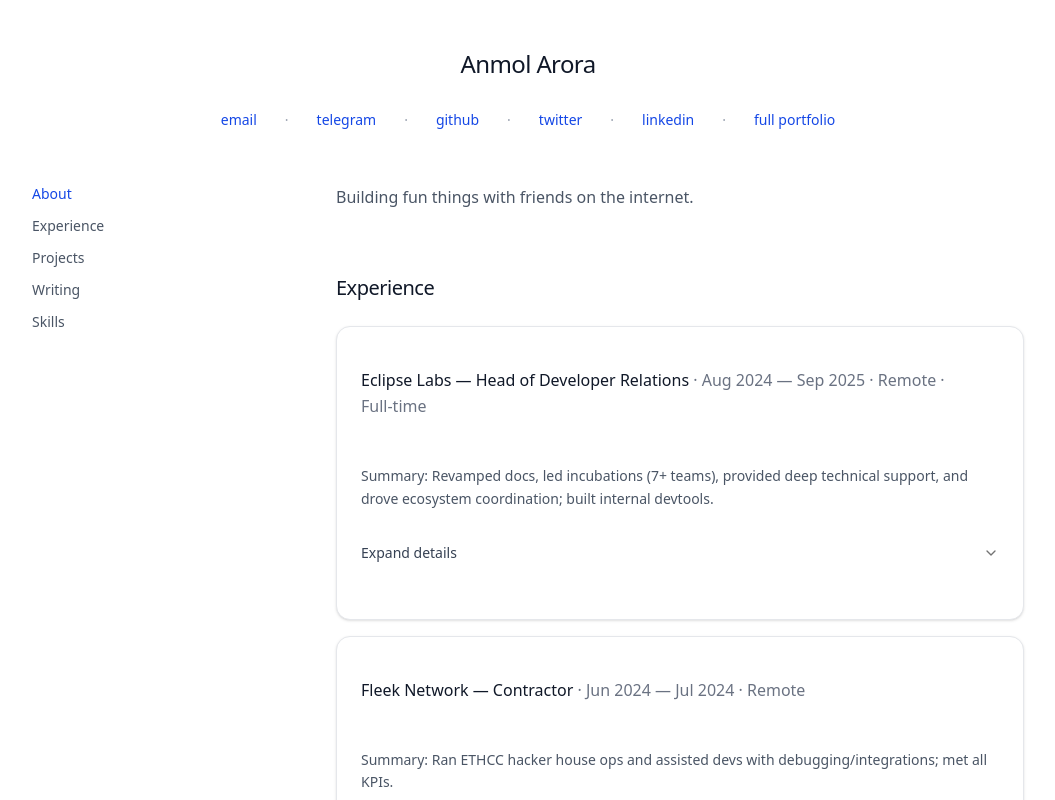
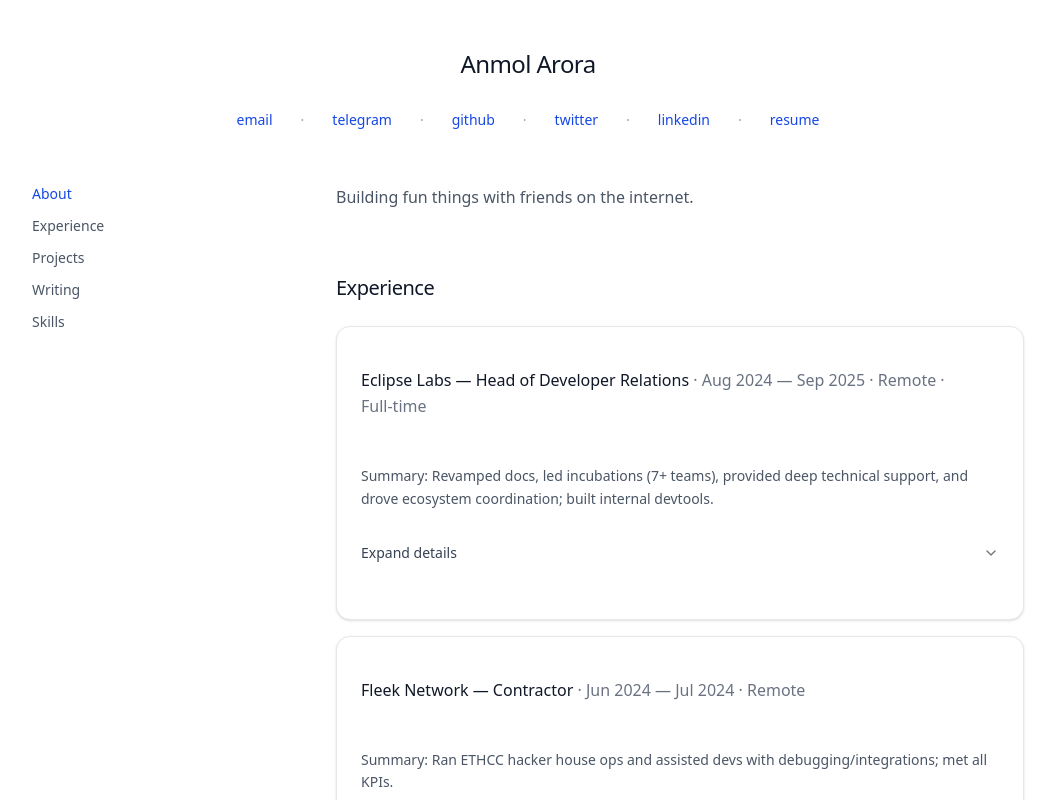
Before and after one commit to 0xanmol/portfolio, a Next.js app: page / in a window 1280 px wide. Shown: the top 800 px of the page, without its empty margins (112-1167 px from the left). Built offline with nearby package versions, Linux system fonts and the light colour scheme.

Commit message:
update resume link

```diff
--- a/src/app/page.tsx
+++ b/src/app/page.tsx
@@ -45,7 +45,7 @@ export default function Home() {
           <span className="text-gray-400 select-none">·</span>
           <a className="px-3 py-1.5 rounded-md hover:bg-gray-50 text-blue-700 transition-colors duration-200" href="https://linkedin.com/in/0xanmol" target="_blank" rel="noopener noreferrer">linkedin</a>
           <span className="text-gray-400 select-none">·</span>
-          <a className="px-3 py-1.5 rounded-md hover:bg-gray-50 text-blue-700 transition-colors duration-200" href="https://0xanmol.notion.site/Anmol-Arora-848dbcb276b94ec0abae8665b5bb2be5" target="_blank" rel="noopener noreferrer">full portfolio</a>
+          <a className="px-3 py-1.5 rounded-md hover:bg-gray-50 text-blue-700 transition-colors duration-200" href="https://drive.google.com/file/d/1WrvnlBoX76D50pjL7EpiTo9mmgAghdur/view?usp=sharing" target="_blank" rel="noopener noreferrer">resume</a>
         </nav>
         {/* Mobile TOC */}
         <nav className="mt-6 md:hidden flex gap-4 justify-center text-xs text-gray-600">
```
